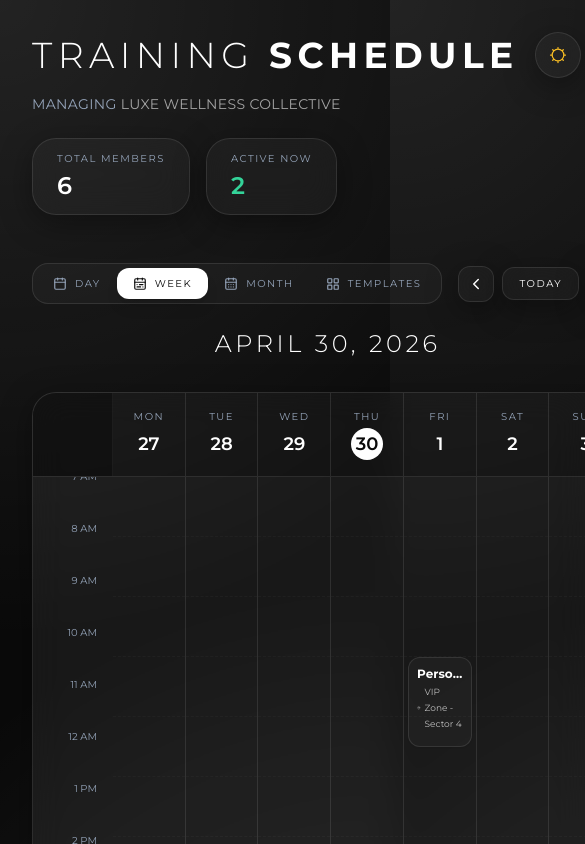
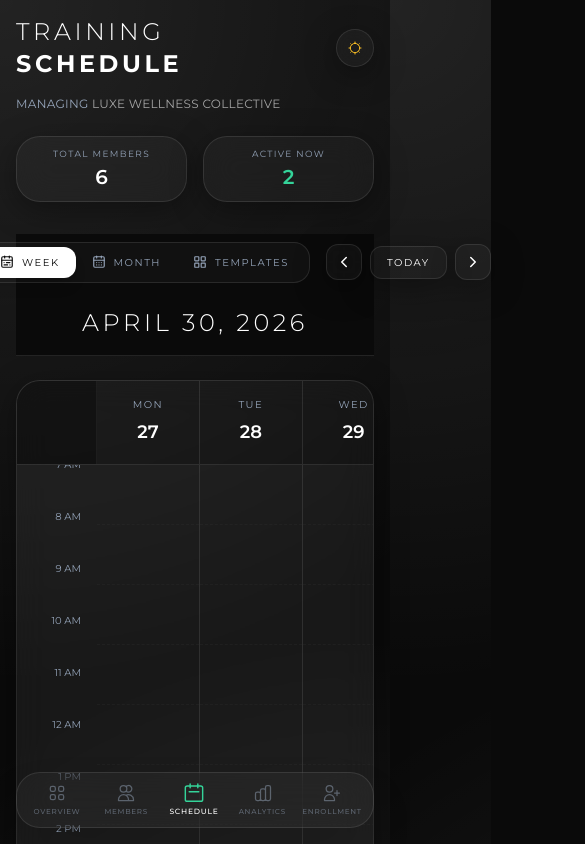
Before and after one commit to Bigu-16/Gym-membership, a React (Vite) app: page / in a window 390 px wide. Both pictures are taken after a click on the button "MANAGE SCHEDULE". Shown: the top 844 px of the page, 585 px wide, since content can reach past the window. Built offline with nearby package versions, Linux system fonts and the light colour scheme.

Commit message:
feat: improve mobile responsiveness and add sticky header to schedule component

```diff
--- a/src/App.jsx
+++ b/src/App.jsx
@@ -164,14 +164,14 @@ const App = () => {
   };
 
   return (
-    <div className="min-h-screen flex gap-12 p-8 lg:p-12 text-[var(--text-primary)]">
+    <div className="min-h-screen flex flex-col lg:flex-row gap-6 lg:gap-12 p-4 sm:p-8 lg:p-12 pb-24 lg:pb-12 text-[var(--text-primary)]">
       <Sidebar activeTab={activeTab} onTabChange={setActiveTab} />
 
-      <div className="flex-grow max-w-7xl mx-auto">
-        <header className="mb-12 flex flex-col md:flex-row justify-between items-start md:items-end gap-6">
-          <div>
-            <div className="flex items-center gap-4 mb-4">
-              <h1 className="text-4xl md:text-5xl font-light tracking-luxury uppercase mb-0">
+      <div className="flex-grow max-w-7xl mx-auto w-full">
+        <header className="mb-8 lg:mb-12 flex flex-col md:flex-row justify-between items-start md:items-end gap-6">
+          <div className="w-full md:w-auto">
+            <div className="flex items-center gap-4 mb-4 justify-between md:justify-start">
+              <h1 className="text-2xl sm:text-3xl md:text-5xl font-light tracking-luxury uppercase mb-0">
                 {activeTab === 'dashboard' ? (
                   <>Club <span className="font-bold">Overview</span></>
                 ) : activeTab === 'members' ? (
@@ -188,33 +188,33 @@ const App = () => {
               </h1>
               <button
                 onClick={toggleTheme}
-                className="glass-card p-3 rounded-full hover:scale-110 transition-transform active:scale-95"
+                className="glass-card p-2.5 sm:p-3 rounded-full hover:scale-110 transition-transform active:scale-95"
                 aria-label="Toggle Theme"
               >
                 {theme === 'dark' ? (
-                  <svg className="w-5 h-5 text-amber-400" fill="none" viewBox="0 0 24 24" stroke="currentColor">
+                  <svg className="w-4 h-4 sm:w-5 sm:h-5 text-amber-400" fill="none" viewBox="0 0 24 24" stroke="currentColor">
                     <path strokeLinecap="round" strokeLinejoin="round" strokeWidth={1.5} d="M12 3v1m0 16v1m9-9h-1M4 12H3m15.364-6.364l-.707.707M6.343 17.657l-.707.707m12.728 0l-.707-.707M6.343 6.343l-.707-.707M12 5a7 7 0 100 14 7 7 0 000-14z" />
                   </svg>
                 ) : (
-                  <svg className="w-5 h-5 text-indigo-600" fill="none" viewBox="0 0 24 24" stroke="currentColor">
+                  <svg className="w-4 h-4 sm:w-5 sm:h-5 text-indigo-600" fill="none" viewBox="0 0 24 24" stroke="currentColor">
                     <path strokeLinecap="round" strokeLinejoin="round" strokeWidth={1.5} d="M20.354 15.354A9 9 0 018.646 3.646 9.003 9.003 0 0012 21a9.003 9.003 0 008.354-5.646z" />
                   </svg>
                 )}
               </button>
             </div>
-            <p className="text-[var(--text-secondary)] text-sm tracking-wide uppercase">
+            <p className="text-[var(--text-secondary)] text-xs sm:text-sm tracking-wide uppercase">
               Managing <span className="text-[var(--text-primary)] opacity-60">Luxe Wellness Collective</span>
             </p>
           </div>
 
-          <div className="flex gap-4">
-            <div className="glass-card px-6 py-3">
-              <span className="text-[10px] uppercase tracking-luxury text-[var(--text-secondary)] block mb-1">Total Members</span>
-              <span className="text-2xl font-semibold">{members.length}</span>
+          <div className="grid grid-cols-2 md:flex gap-4 w-full md:w-auto">
+            <div className="glass-card px-4 py-2.5 sm:px-6 sm:py-3 text-center md:text-left">
+              <span className="text-[9px] sm:text-[10px] uppercase tracking-luxury text-[var(--text-secondary)] block mb-0.5">Total Members</span>
+              <span className="text-xl sm:text-2xl font-semibold">{members.length}</span>
             </div>
-            <div className="glass-card px-6 py-3">
-              <span className="text-[10px] uppercase tracking-luxury text-[var(--text-secondary)] block mb-1">Active Now</span>
-              <span className="text-2xl font-semibold text-emerald-500 dark:text-emerald-400">{inClubList.length}</span>
+            <div className="glass-card px-4 py-2.5 sm:px-6 sm:py-3 text-center md:text-left">
+              <span className="text-[9px] sm:text-[10px] uppercase tracking-luxury text-[var(--text-secondary)] block mb-0.5">Active Now</span>
+              <span className="text-xl sm:text-2xl font-semibold text-emerald-500 dark:text-emerald-400">{inClubList.length}</span>
             </div>
           </div>
         </header>
--- a/src/components/Schedule.jsx
+++ b/src/components/Schedule.jsx
@@ -160,7 +160,7 @@ const Schedule = ({
   };
 
   const renderHeader = () => (
-    <div className="flex flex-col md:flex-row justify-between items-center gap-6 mb-8">
+    <div className="sticky top-0 z-30 flex flex-col md:flex-row justify-between items-center gap-6 pb-4 mb-6 bg-[var(--bg-primary)] bg-opacity-70 backdrop-blur-md border-b border-[var(--glass-border)] pt-2">
       <div className="flex items-center gap-4">
         <div className="flex bg-[var(--glass-bg)] border border-[var(--glass-border)] rounded-2xl p-1">
           <button
@@ -247,6 +247,8 @@ const Schedule = ({
 
     return (
       <div className="glass-card overflow-hidden border-[var(--glass-border)]">
+        <div className="overflow-x-auto pb-2">
+          <div className="min-w-[800px]">
             <div className="grid grid-cols-[80px_repeat(7,1fr)] border-b border-[var(--glass-border)]">
               <div className="p-4 border-r border-[var(--glass-border)] bg-[var(--bg-primary)] opacity-50"></div>
               {days.map(day => (
@@ -326,6 +328,8 @@ const Schedule = ({
               </div>
             </div>
           </div>
+        </div>
+      </div>
     );
   };
 
@@ -339,6 +343,8 @@ const Schedule = ({
 
     return (
       <div className="glass-card overflow-hidden border-[var(--glass-border)] bg-[var(--glass-bg)]">
+        <div className="overflow-x-auto pb-2">
+          <div className="min-w-[800px]">
             <div className="grid grid-cols-7 border-b border-[var(--glass-border)]">
               {['Mon', 'Tue', 'Wed', 'Thu', 'Fri', 'Sat', 'Sun'].map(day => (
                 <div key={day} className="p-4 text-center text-[10px] uppercase tracking-luxury text-[var(--text-secondary)] font-bold">
@@ -395,6 +401,8 @@ const Schedule = ({
                   </div>
                 );
               })}
+            </div>
+          </div>
         </div>
       </div>
     );
--- a/src/components/Sidebar.jsx
+++ b/src/components/Sidebar.jsx
@@ -63,19 +63,11 @@ const Sidebar = ({ activeTab = 'members', onTabChange }) => {
         </svg>
       )
     },
-    {
-      id: 'settings',
-      label: 'Settings',
-      icon: (
-        <svg className="w-5 h-5" fill="none" viewBox="0 0 24 24" stroke="currentColor">
-          <path strokeLinecap="round" strokeLinejoin="round" strokeWidth={1.5} d="M10.325 4.317c.426-1.756 2.924-1.756 3.35 0a1.724 1.724 0 002.573 1.066c1.543-.94 3.31.826 2.37 2.37a1.724 1.724 0 001.065 2.572c1.756.426 1.756 2.924 0 3.35a1.724 1.724 0 00-1.066 2.573c.94 1.543-.826 3.31-2.37 2.37a1.724 1.724 0 00-2.572 1.065c-.426 1.756-2.924 1.756-3.35 0a1.724 1.724 0 00-2.573-1.066c-1.543.94-3.31-.826-2.37-2.37a1.724 1.724 0 00-1.065-2.572c-1.756-.426-1.756-2.924 0-3.35a1.724 1.724 0 001.066-2.573c-.94-1.543.826-3.31 2.37-2.37.996.608 2.296.07 2.572-1.065z" />
-          <path strokeLinecap="round" strokeLinejoin="round" strokeWidth={1.5} d="M15 12a3 3 0 11-6 0 3 3 0 016 0z" />
-        </svg>
-      )
-    },
   ];
 
   return (
+    <>
+      {/* Desktop Aside Sidebar */}
       <aside className="w-64 h-[calc(100vh-4rem)] sticky top-8 hidden lg:flex flex-col gap-8">
         <div className="px-4">
           <div className="flex items-center gap-3 mb-2">
@@ -113,6 +105,32 @@ const Sidebar = ({ activeTab = 'members', onTabChange }) => {
           </div>
         </div>
       </aside>
+
+      {/* Mobile/Tablet Floating Bottom Navigation Bar */}
+      <div className="lg:hidden fixed bottom-4 left-4 right-4 z-50 glass-card px-1.5 py-1 flex justify-around items-center shadow-2xl border-[var(--glass-border)] bg-[var(--glass-bg)] backdrop-blur-xl">
+        {menuItems.map((item) => {
+          const isActive = activeTab === item.id;
+          return (
+            <button
+              key={item.id}
+              onClick={() => onTabChange(item.id)}
+              className={`flex-1 flex flex-col items-center justify-center gap-0.5 py-1.5 px-0.5 rounded-xl transition-all duration-300 ${
+                isActive
+                  ? 'text-[var(--text-primary)] scale-105 font-bold'
+                  : 'text-[var(--text-secondary)] opacity-50 hover:opacity-100'
+              }`}
+            >
+              <div className={`transition-transform duration-300 ${isActive ? 'scale-110 text-[var(--accent-color)]' : ''}`}>
+                {item.icon}
+              </div>
+              <span className="text-[8px] sm:text-[9px] uppercase tracking-widest scale-90 whitespace-nowrap font-medium">
+                {item.id === 'dashboard' ? 'Overview' : item.label}
+              </span>
+            </button>
+          );
+        })}
+      </div>
+    </>
   );
 };
 
--- a/src/index.css
+++ b/src/index.css
@@ -60,7 +60,7 @@ body {
   animation: pulse-soft 2s cubic-bezier(0.4, 0, 0.6, 1) infinite;
 }
 
-::-webkit-scrollbar { width: 6px; }
+::-webkit-scrollbar { width: 6px; height: 6px; }
 ::-webkit-scrollbar-track { background: transparent; }
 ::-webkit-scrollbar-thumb {
   background: var(--glass-border);
@@ -146,7 +146,7 @@ input::-webkit-calendar-picker-indicator {
 
 /* Family Container Grouping */
 .family-group {
-  @apply p-8 rounded-[32px] border transition-all duration-500 space-y-8;
+  @apply p-5 sm:p-8 rounded-[24px] sm:rounded-[32px] border transition-all duration-500 space-y-6 sm:space-y-8;
   border-color: var(--glass-border);
   background: linear-gradient(135deg, var(--glass-bg), transparent);
 }
@@ -156,7 +156,7 @@ input::-webkit-calendar-picker-indicator {
 }
 
 .family-badge {
-  @apply absolute -top-3 left-8 px-4 py-1 rounded-full text-[9px] uppercase tracking-luxury font-bold;
+  @apply absolute -top-3 left-6 sm:left-8 px-3 py-1 sm:px-4 rounded-full text-[8px] sm:text-[9px] uppercase tracking-luxury font-bold;
   background: var(--text-primary);
   color: var(--bg-primary);
 }
```
Lines whose indentation alone changed are shown as unchanged.
